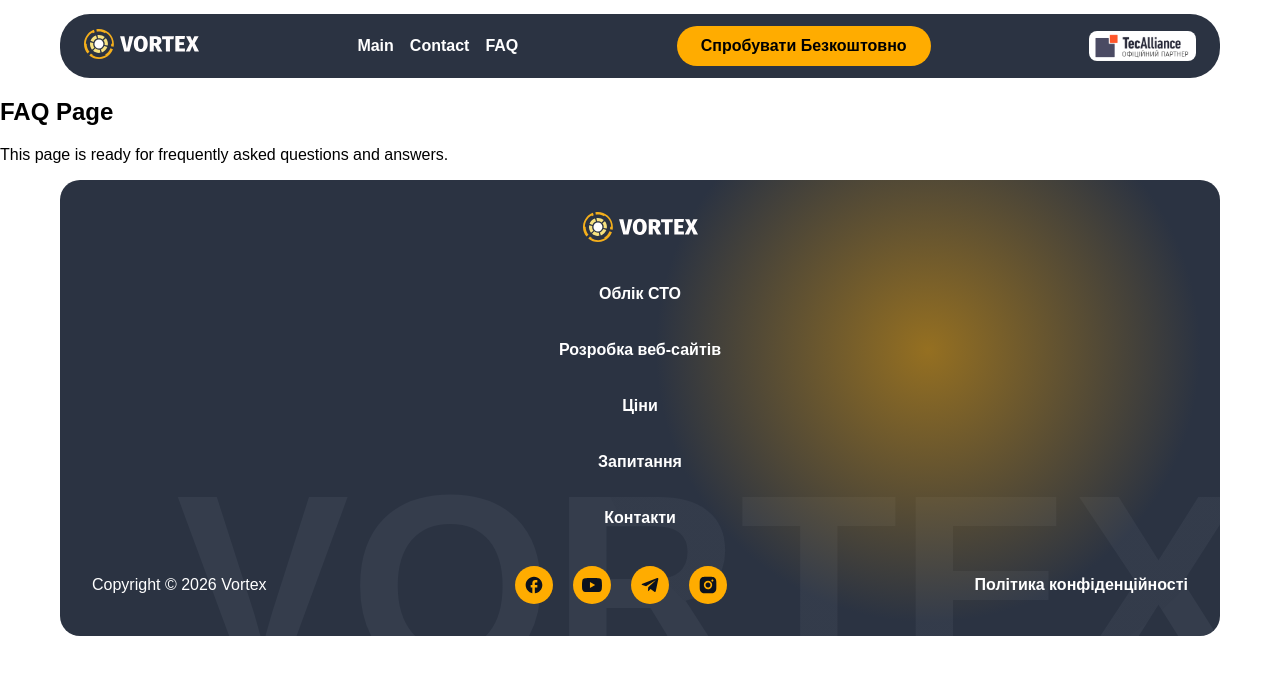
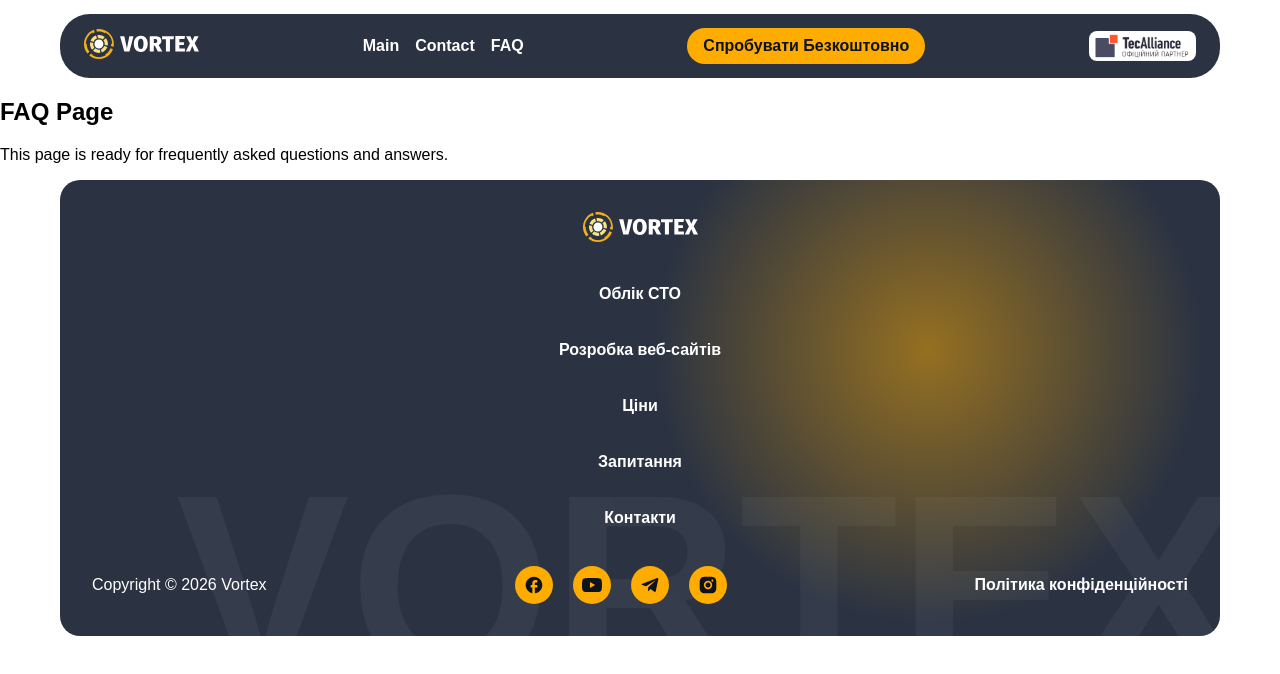
Before and after one commit to ColdSh1ra/vortex_new_front, a React (Vite) app in the folder client/: page /faq in a window 1280 px wide. Shown: the top 674 px of the page. Built offline with nearby package versions, Linux system fonts and the light colour scheme; a web font is replaced by a local one.

Commit message:
css improvements. main page content development started

```diff
--- a/client/src/components/default/BlueContainerBlock.tsx
+++ b/client/src/components/default/BlueContainerBlock.tsx
@@ -3,6 +3,7 @@ import React from "react";
 interface BlueContainerBlockProps {
     BlockContent?: React.ReactNode;
     Heading?: React.ReactNode | null
+    ShowHeading?: boolean
 }
 
 function BlockHeading({Heading}: BlueContainerBlockProps) {
@@ -14,13 +15,13 @@ function BlockHeading({Heading}: BlueContainerBlockProps) {
         )
     } else <></>
 }
-function BlueContainerBlock( {BlockContent, Heading}: BlueContainerBlockProps) {
+function BlueContainerBlock( {BlockContent, Heading, ShowHeading }: BlueContainerBlockProps) {
 
 
     return (
         <>
             <div className={'display-flex blue-container'}>
-                <BlockHeading Heading={Heading}/>
+                {ShowHeading && <BlockHeading Heading={Heading}/>}
                 {BlockContent}
             </div>
         </>
--- a/client/src/components/default/ButtonFIll.tsx
+++ b/client/src/components/default/ButtonFIll.tsx
@@ -10,8 +10,6 @@ function ButtonIconContainer({ btnIcon = "" }) {
 }
 
 function ButtonFill({
-  bgColor = "",
-  textColor = "",
   btnText = "",
   btnFunction = () => {},
   btnIcon = "",
@@ -20,12 +18,8 @@ function ButtonFill({
   return (
     <>
       <button
-        className={"button btn-fill" + dynamicClass}
+        className={"button button-filled" + dynamicClass}
         onClick={btnFunction}
-        style={{
-          backgroundColor: bgColor,
-          color: textColor,
-        }}
       >
         {btnText}
         <ButtonIconContainer btnIcon={btnIcon} />
--- a/client/src/components/default/DescriptionComponent.tsx
+++ b/client/src/components/default/DescriptionComponent.tsx
@@ -2,11 +2,11 @@ import React from "react";
 
 interface DescriptionProps {
     children: React.ReactNode,
-    className?: string
+    adClassName?: string
 }
 
-function Description({children, className}: DescriptionProps) {
-    return <p className={"text-2xl font-bold" + className}>{children}</p>
+function Description({children, adClassName}: DescriptionProps) {
+    return <p className={"text-2xl font-bold" + adClassName}>{children}</p>
 }
 
 export default Description
--- a/client/src/components/default/HeadingComponent.tsx
+++ b/client/src/components/default/HeadingComponent.tsx
@@ -2,11 +2,11 @@ import React from "react";
 
 interface HeadingProps {
     children: React.ReactNode,
-    className?: string
+    adClassName?: string
 }
 
-function Heading({children, className}: HeadingProps) {
-    return <h1 className={"text-2xl font-bold" + className}>{children}</h1>
+function Heading({children, adClassName}: HeadingProps) {
+    return <h1 className={"text-2xl font-bold" + adClassName}>{children}</h1>
 }
 
 export default Heading
--- a/client/src/components/default/TextContainer.tsx
+++ b/client/src/components/default/TextContainer.tsx
@@ -16,10 +16,10 @@ function TextContainer({Heading, Description, ContainerClass, HeadingClass, Desc
             <div className={ContainerClass + 'heading'}>
                 <HeadingComponent
                     children={Heading}
-                    className={HeadingClass}/>
+                    adClassName={HeadingClass}/>
                 <DescriptionComponent
                     children={Description}
-                    className={DescriptionClass}/>
+                    adClassName={DescriptionClass}/>
             </div>
         </>
     )
--- a/client/src/components/layout/HeaderMain.tsx
+++ b/client/src/components/layout/HeaderMain.tsx
@@ -30,8 +30,7 @@ function HeaderMain() {
       <ButtonFill
         btnFunction={() => {}}
         btnText="Cпробувати Безкоштовно"
-        bgColor="var(--orange-bg-color)"
-        textColor="#000"
+        dynamicClass={' orange no-icon'}
       />
       <Link className="tcd-link nav-link" to="/tecdoc-license">
         <img
--- a/client/src/pages/MainPage.tsx
+++ b/client/src/pages/MainPage.tsx
@@ -1,6 +1,9 @@
 import { useEffect, useState } from 'react';
 import { getContent } from '../services/api';
 import type { VortexContent } from '../types/content';
+import BlueContainerBlock from "../components/default/BlueContainerBlock";
+import TextContainer from "../components/default/TextContainer";
+import ButtonFill from "../components/default/ButtonFIll";
 
 function MainPage() {
   const [content, setContent] = useState<VortexContent | null>(null);
@@ -29,10 +32,31 @@ function MainPage() {
       {error && <p>Невдалось завантажити сторінку: {error}</p>}
       {content && (
         <>
-          <h2>{content.homepage.title}</h2>
-          <p>{content.homepage.subtitle}</p>
-          <p>Total clicks: {content.stats.totalClicks}</p>
-          <p>Form submissions: {content.stats.formSubmissions}</p>
+          <BlueContainerBlock ShowHeading={true}
+                              Heading={
+                                <TextContainer
+                                  Heading={content.homepage.title}
+                                  Description={content.homepage.subtitle}
+                                  ContainerClass="homepage-text-container"
+                                  HeadingClass="homepage-title"
+                                  DescriptionClass="homepage-subtitle"
+                                />
+                              }
+                              BlockContent={
+                                <div className={'container-block-actions display-flex align-content-center'}>
+                                  <ButtonFill
+                                      btnFunction={() => {}}
+                                      btnText={'Спробувати Безкоштовно'}
+                                      btnIcon={'/../../public/imgs/chevron-right-double.svg'}
+                                  />
+                                </div>
+                              }
+          >
+          </BlueContainerBlock>
+          {/*<h2>{content.homepage.title}</h2>*/}
+          {/*<p>{content.homepage.subtitle}</p>*/}
+          {/*<p>Total clicks: {content.stats.totalClicks}</p>*/}
+          {/*<p>Form submissions: {content.stats.formSubmissions}</p>*/}
         </>
       )}
     </section>
--- a/client/src/styles/global.css
+++ b/client/src/styles/global.css
@@ -3,7 +3,9 @@
   font-weight: 400;
   --orange-bg-color: #FFAC00;
   --main-text-color: #fff;
-  --grey-color: #D4D4D4;
+  --grey-dark-text: #0C121E;
+  --grey-color-100: #D4D4D4;
+  --grey-color-200: #798192;
   --blue-color-1: #798192;
   --blue-color-2: #49556E;
   --blue-color-3: #2B3342;
@@ -81,6 +83,8 @@ body {
   left: 60px; */
   /* width: 100%; */
   /*margin-top: 14px;*/
+  height: 64px;
+  gap: var(--gap-8);
   margin: 14px 60px 0 60px;
   background: var(--blue-color-3);
   color: #ffffff;
@@ -179,19 +183,86 @@ body {
 }
 
 
-/* Button Styles */
+/*  --BUTTONS--  */
 .button{
   display: flex;
   align-items: center;
+  outline: none;
+  border: none;
+  cursor: pointer;
+  transition: 0.4s all ease;
+}
+
+.button.button-filled{
   font-size: 16px;
   font-weight: 600;
   line-height: 100%;
-  outline: none;
-  border: none;
   border-radius: 50px;
   padding: 12px 24px;
-  cursor: pointer;
+  color: var(--grey-dark-text);
 }
+
+.button.button-filled.no-icon{
+  padding: 10px 16px;
+}
+
+.button.button-filled.with-icon{
+  padding: 10px 6px 10px 16px;
+}
+
+.button.button-filled.white{
+  background-color: var(--main-text-color);
+  border: 1px solid var(--orange-bg-color);
+}
+.button.button-filled.white:hover{
+  background-color: var(--orange-bg-color);
+}
+.button.button-filled.white:focus{
+  border: 2px solid var(--orange-bg-color);
+  background-color: var(--main-text-color);
+}
+.button.button-filled.white:active{
+  border: 2px solid var(--main-text-color);
+  background-color: var(--orange-bg-color);
+}
+.button.button-filled.white:disabled{
+  background-color: var(--grey-color-100);
+  border: 1px solid var(--grey-color-200);
+  color: var(--blue-color-3);
+  cursor: not-allowed;
+}
+
+
+.button.button-filled.orange{
+  background-color: var(--orange-bg-color);
+}
+.button.button-filled.orange:hover{
+  background-color: var(--main-text-color);
+}
+.button.button-filled.orange:focus{
+  border: 2px solid var(--main-text-color);
+  background-color: var(--orange-bg-color);
+}
+.button.button-filled.orange:active{
+  border: 2px solid var(--orange-bg-color);
+  background-color: var(--main-text-color);
+}
+.button.button-filled.orange:disabled{
+  background-color: var(--grey-color-100);
+  border: none;
+  color: var(--blue-color-3);
+  cursor: not-allowed;
+}
+
+
+
+.button.button-outline{
+  background-color: transparent;
+  color: var(--orange-bg-color);
+  border: 1px solid var(--orange-bg-color);
+}
+/*  --BUTTONS--  */
+
 
 .circle-button-link {
   /*display: flex;*/
```
Also changed, not shown: client/public/icons/chevron-right-double.svg (added).
